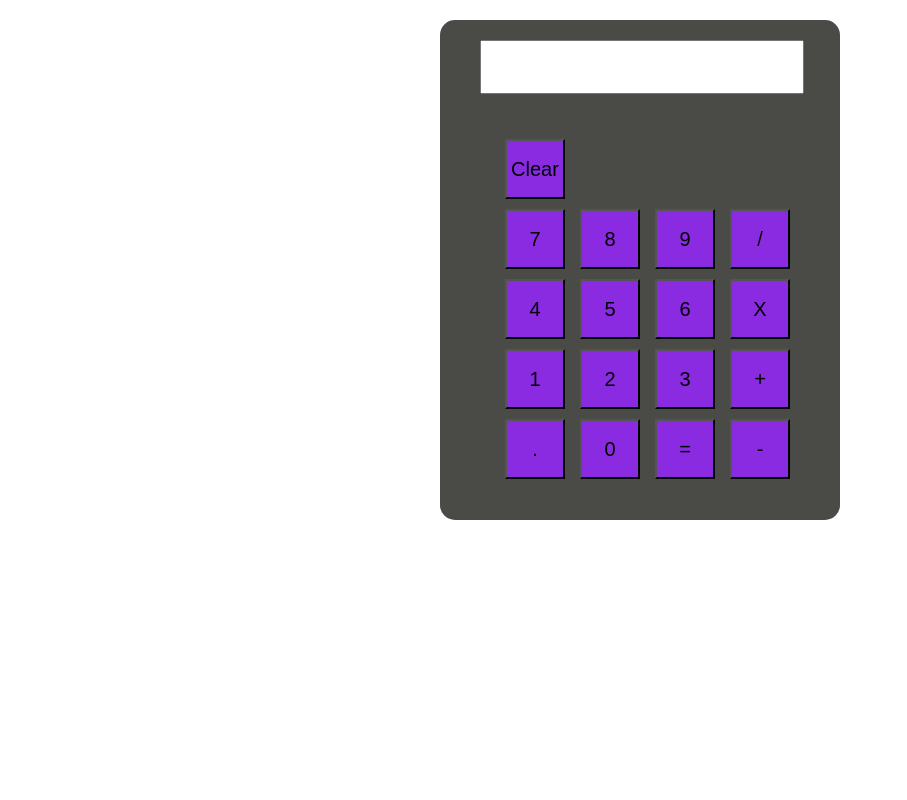
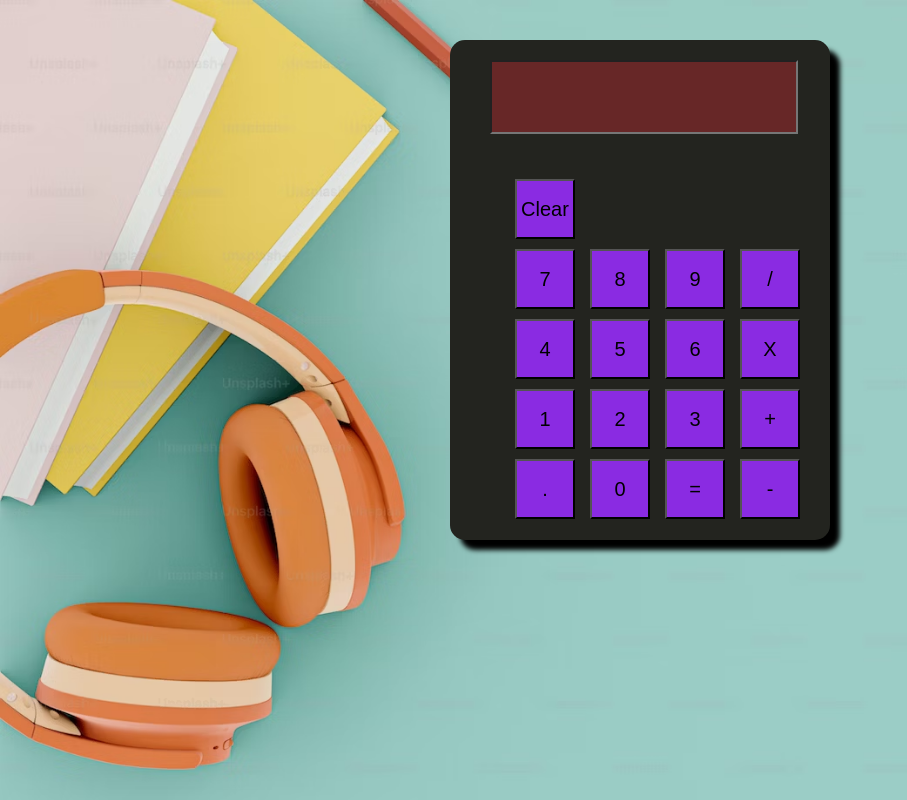
Before and after one commit to abhiofcl/js_calculator, a plain HTML site: page index.html in a window 1280 px wide. Shown: the whole page, without its empty margins (0-907 px from the left). Drawn offline with Linux system fonts and the light colour scheme.

Commit message:
final commit

```diff
--- a/index.css
+++ b/index.css
@@ -1,22 +1,27 @@
-/* .main{
-    display: grid;
-    align-items: center;
-    place-items: center;
-} */
+
 *{
     margin: auto;
     padding: 0;
     font-size: 20px;
+
+}
+body{
+    background-image: url("bg.avif");
+    background-repeat: no-repeat;
+    background-size: cover;
 }
 .calc {
     margin-left: auto;
-    margin-top: 20px;
-    width: 400px;
+    margin-top: 40px;
+    width: 380px;
     height: 500px;
-    background-color: rgba(35, 36, 31, 0.821);
+    background-color: rgba(35, 36, 31, 1.0);
     border-radius: 15px;
-    /* padding: 2px; */
+    box-shadow: 10px 10px 5px;
+    transition: all 500ms ease;
+
 }
+
 .buttons {
     padding: 20px;
 }
@@ -25,8 +30,11 @@
     margin-top: 20px;
     margin-left: 40px;
     width: 80%;
-    height: 50px;
+    height: 70px;
     pointer-events: none;
+    background-color: rgb(103, 39, 39);
+    color: white;
+    font-size: 35px;
 }
 
 .buttons{
@@ -41,3 +49,7 @@ margin: 5px;
     width: 60px;
     background-color: blueviolet;
 }
+.btn:hover {
+    background-color: darkgoldenrod;
+    transform: scale(1.2);
+}
--- a/index.js
+++ b/index.js
@@ -2,6 +2,15 @@ var oldValue = "";
 var isClicked = false;
 
 function btnClick(val) {
+  //   normal(val);
+  modified(val);
+}
+
+function normal(val) {
+  document.getElementById("screen").value += val;
+}
+
+function modified(val) {
   var operand = document.getElementById("screen").value;
   oldValue += val;
   if (val == "+" || val == "-" || val == "*" || val == "/") {
@@ -12,16 +21,10 @@ function btnClick(val) {
   if (isClicked) {
     document.getElementById("screen").value = val;
     isClicked = false;
-    // document.getElementById("screen").value = "";
   } else {
     document.getElementById("screen").value += val;
   }
 }
-
-function normal(val) {
-  document.getElementById("screen").value += val;
-}
-
 function clearScreen() {
   document.getElementById("screen").value = "";
   oldValue = "";
```
Also changed, not shown: bg.avif (added), bg.jpg (added), bg.png (added).
